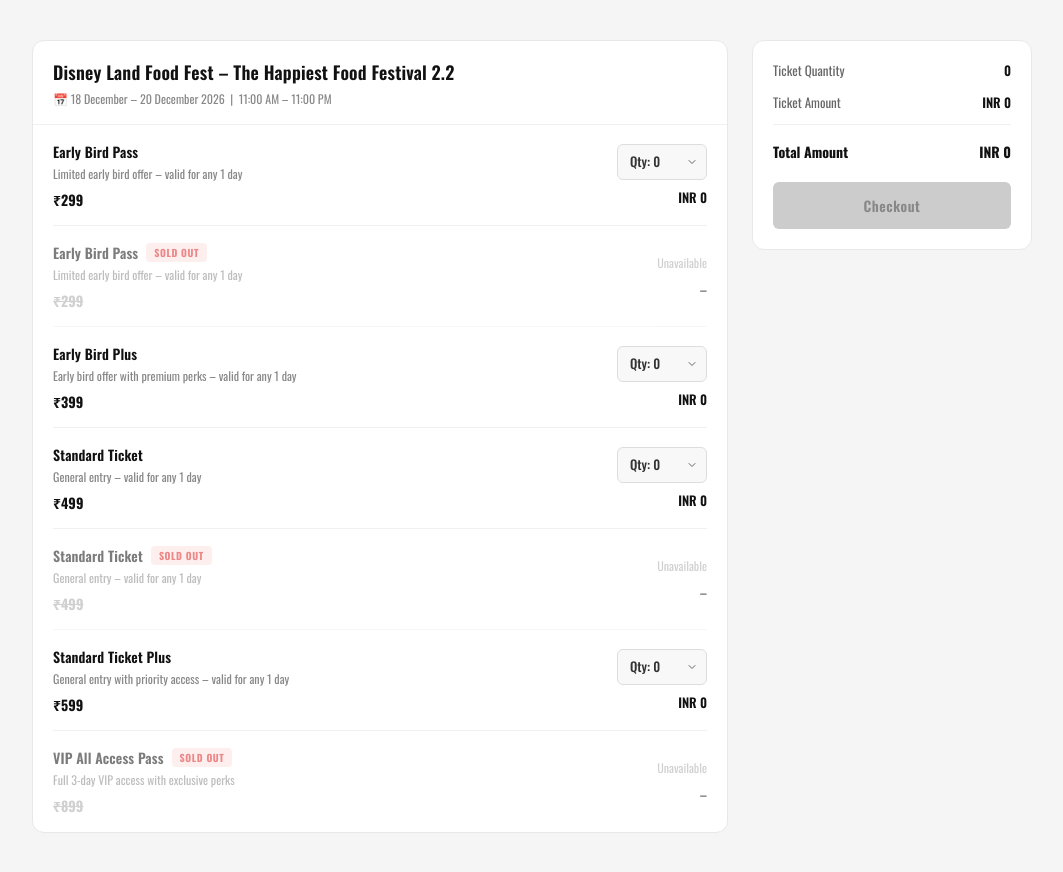
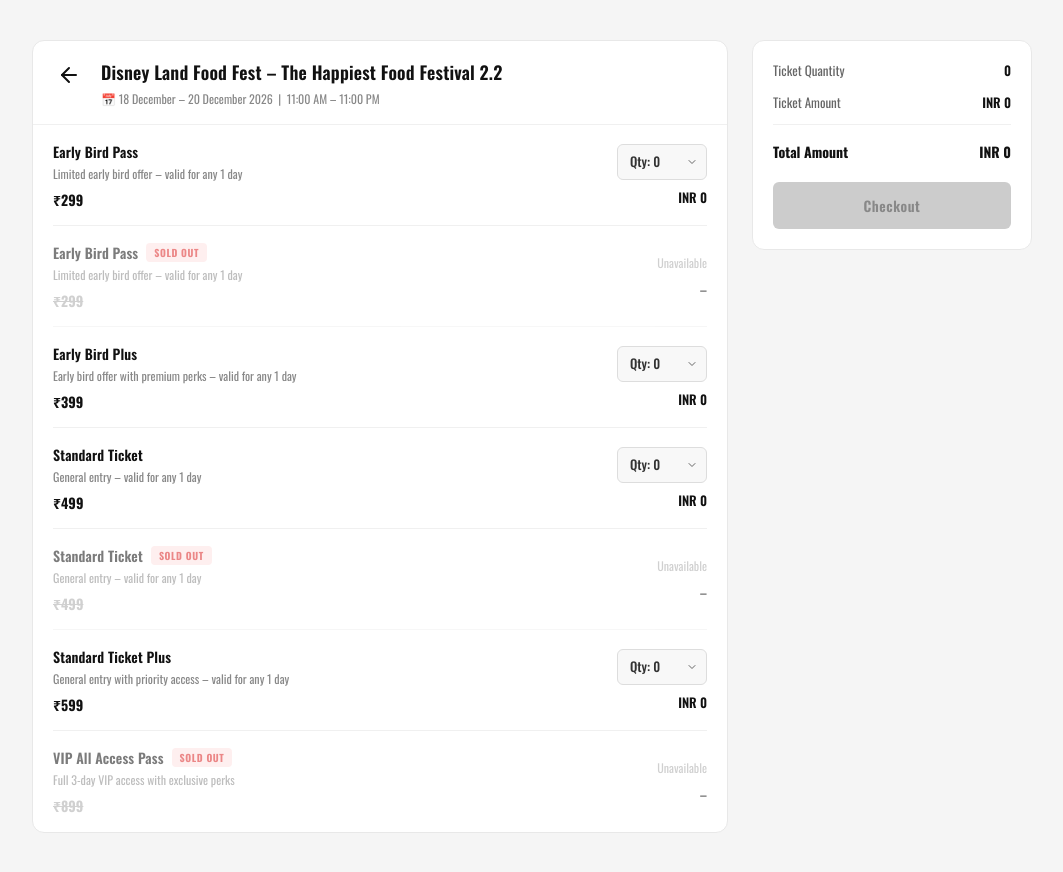
Before and after one commit to festfood77/foodfest, a React (Vite) app: page /quantities in a window 1280 px wide. Shown: the top 872 px of the page, without its empty margins (108-1171 px from the left). Built offline with nearby package versions, Linux system fonts and the light colour scheme; no server answers.

Commit message:
Added the back button

```diff
--- a/src/App.jsx
+++ b/src/App.jsx
@@ -1,12 +1,24 @@
-import { BrowserRouter, Route, Routes } from "react-router";
+import React, { useEffect } from "react";
+import { BrowserRouter, Route, Routes, useLocation } from "react-router";
 import LandingPage from "./LandingPage";
 import QuantitiesPage from "./QuantitiesPage";
 import FormPage from "./form/FormPage";
 import ApplicationSubmitted from "./form/ApplicationSubmitted";
 
+function ScrollToTop() {
+  const { pathname } = useLocation();
+
+  useEffect(() => {
+    window.scrollTo(0, 0);
+  }, [pathname]);
+
+  return null;
+}
+
 export default function App() {
   return (
     <BrowserRouter>
+      <ScrollToTop />
       <Routes>
         <Route path="/" element={<LandingPage />} />
         <Route path="/quantities" element={<QuantitiesPage />} />
--- a/src/QuantitiesPage.jsx
+++ b/src/QuantitiesPage.jsx
@@ -90,12 +90,17 @@
         <div className="qp-left">
           {/* Event header */}
           <div className="qp-event-header">
+            <button className="qp-back-btn" onClick={() => navigate("/")}>
+              <svg width="24" height="24" viewBox="0 0 24 24" fill="none" stroke="currentColor" strokeWidth="2" strokeLinecap="round" strokeLinejoin="round"><line x1="19" y1="12" x2="5" y2="12"></line><polyline points="12 19 5 12 12 5"></polyline></svg>
+            </button>
+            <div className="qp-header-info">
               <h1 className="qp-event-title">
                 Disney Land Food Fest – The Happiest Food Festival 2.2
               </h1>
               <p className="qp-event-meta">
                 📅 18 December – 20 December 2026 &nbsp;|&nbsp; 11:00 AM – 11:00 PM
               </p>
+            </div>
           </div>
 
           {/* Ticket rows */}
--- a/src/quantities.css
+++ b/src/quantities.css
@@ -28,8 +28,30 @@
 }
 
 .qp-event-header {
+  display: flex;
+  align-items: flex-start;
+  gap: 16px;
   padding: 20px 20px 16px;
   border-bottom: 1px solid #f0f0f0;
+}
+
+.qp-back-btn {
+  background: transparent;
+  border: none;
+  cursor: pointer;
+  padding: 4px;
+  color: #111;
+  display: flex;
+  align-items: center;
+  justify-content: center;
+  border-radius: 50%;
+  transition: background 0.2s;
+  margin-top: -2px; /* optical alignment */
+}
+.qp-back-btn:hover { background: #eee; }
+
+.qp-header-info {
+  flex: 1;
 }
 
 .qp-event-title {
```
Lines whose indentation alone changed are shown as unchanged.
